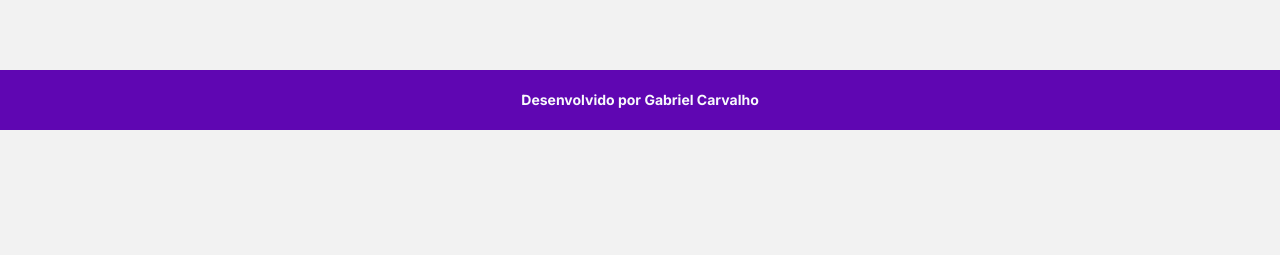
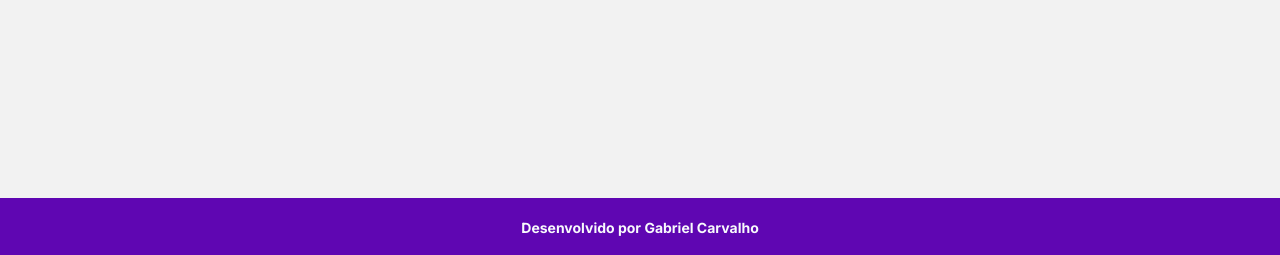
Before and after one commit to GabrielCarvalho1997/noticias-ibge, a Next.js app: page / in a window 1280 px wide. Shown: the part 670-925 px from the top of the page. Built offline with nearby package versions, Linux system fonts and the light colour scheme; no server answers.

Commit message:
ajustes layout

```diff
--- a/src/components/commons/Footer.tsx
+++ b/src/components/commons/Footer.tsx
@@ -1,6 +1,6 @@
 const Footer = () => {
   return (
-    <footer className="text-sm flex py-3 px-5 justify-center items-center sticky bottom-0 z-20 bg-primary">
+    <footer className="text-sm flex py-3 px-5 justify-center items-center static bottom-0 z-20 bg-primary">
       <a
         href="https://www.linkedin.com/in/gabriel-coelho-carvalho/"
         target="_blank"
```
